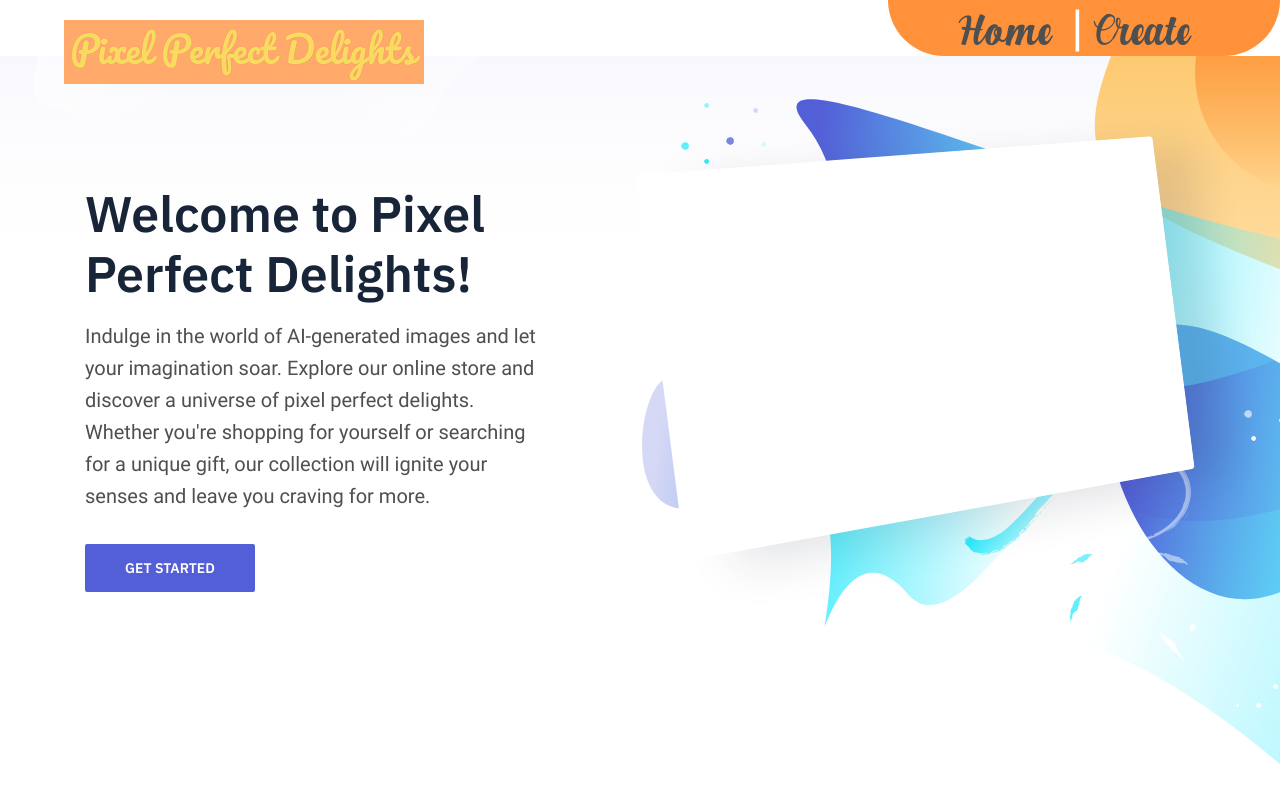
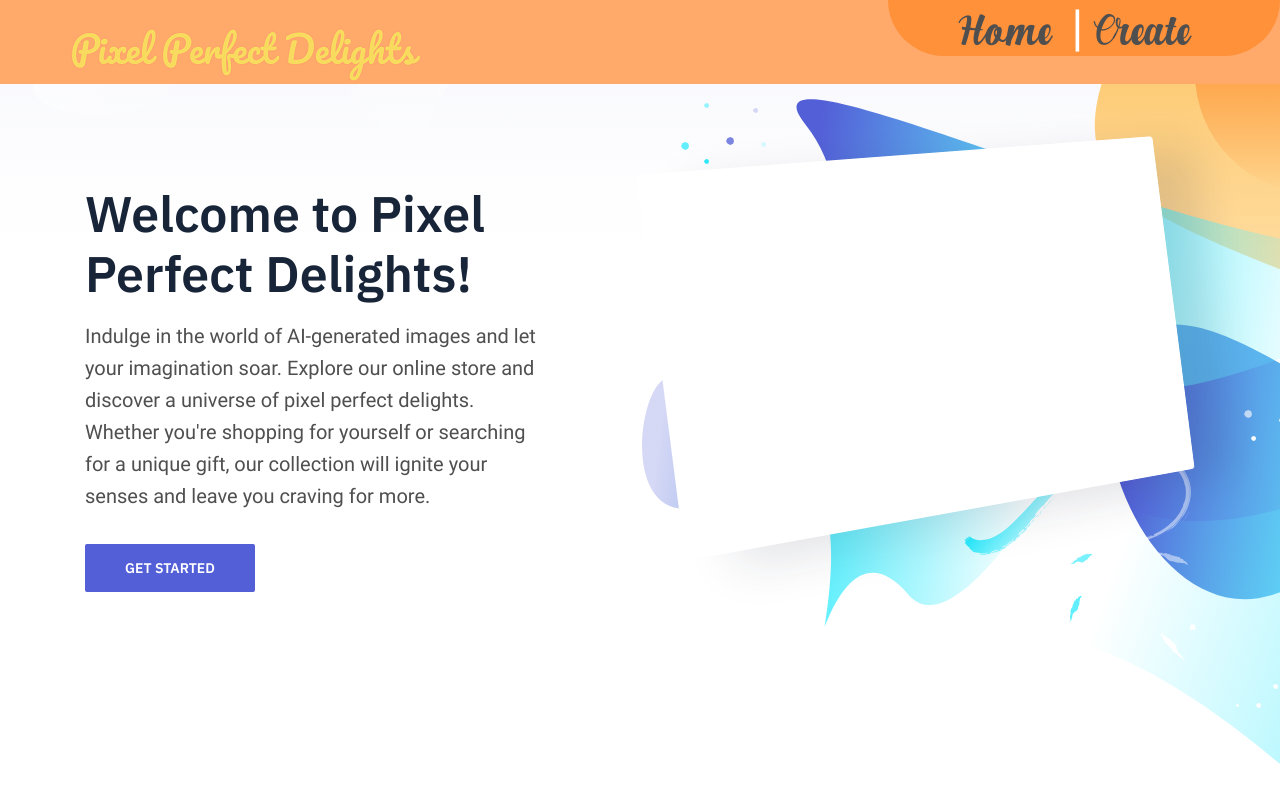
Before and after one commit to Rhett-Williams/personalised-cards-frontend, a React (Create React App) app: page / in a window 1280 px wide. Shown: the top 800 px of the page. Built offline with nearby package versions, Linux system fonts and the light colour scheme.

Commit message:
Update App.css

```diff
--- a/src/App.css
+++ b/src/App.css
@@ -516,6 +516,7 @@ img[src=""] {
   justify-content: space-between;
   position: fixed;
   width: 100%;
+  background-color: #ffa96a;
   z-index: 10;
 }
 
```
